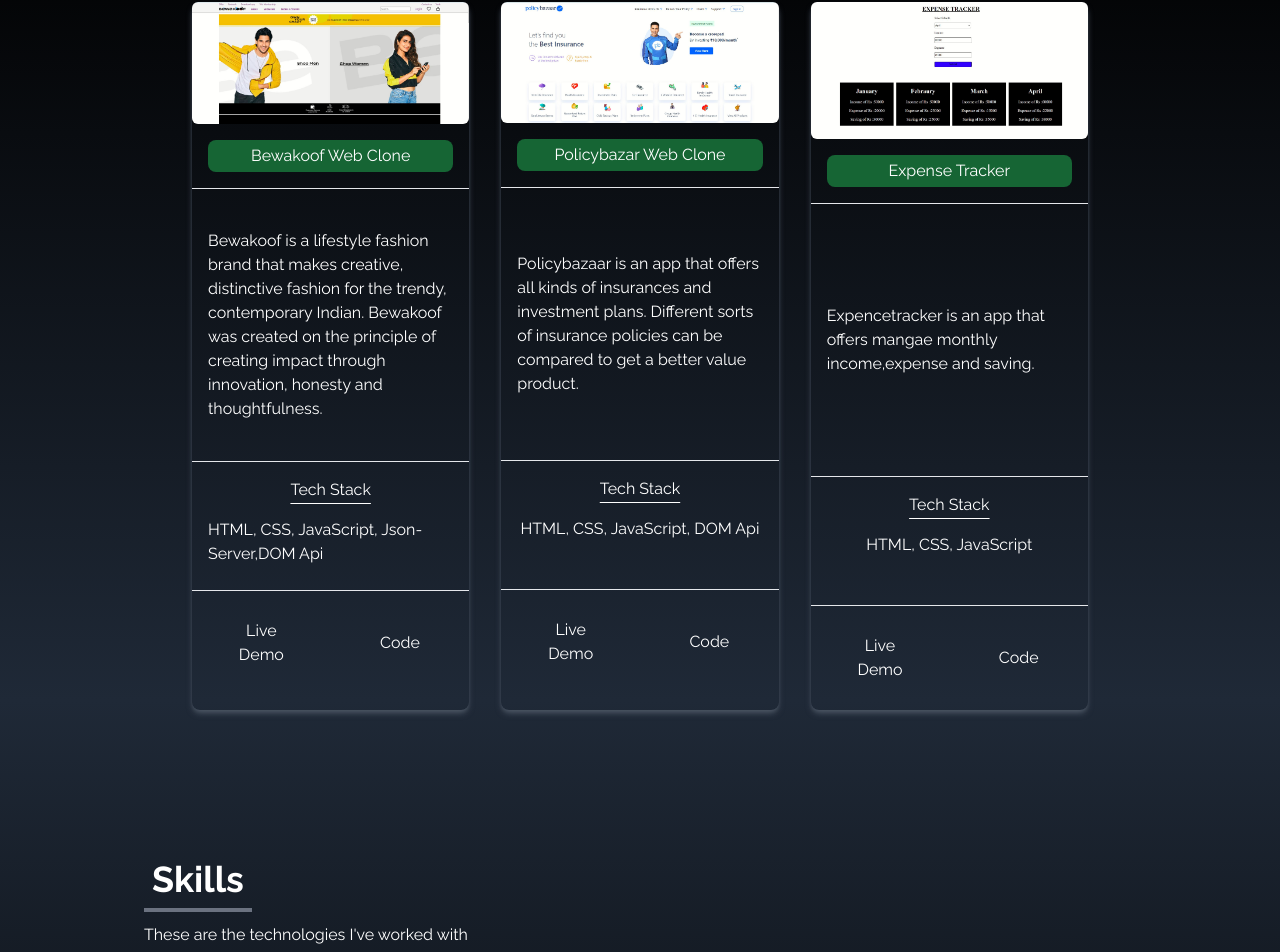
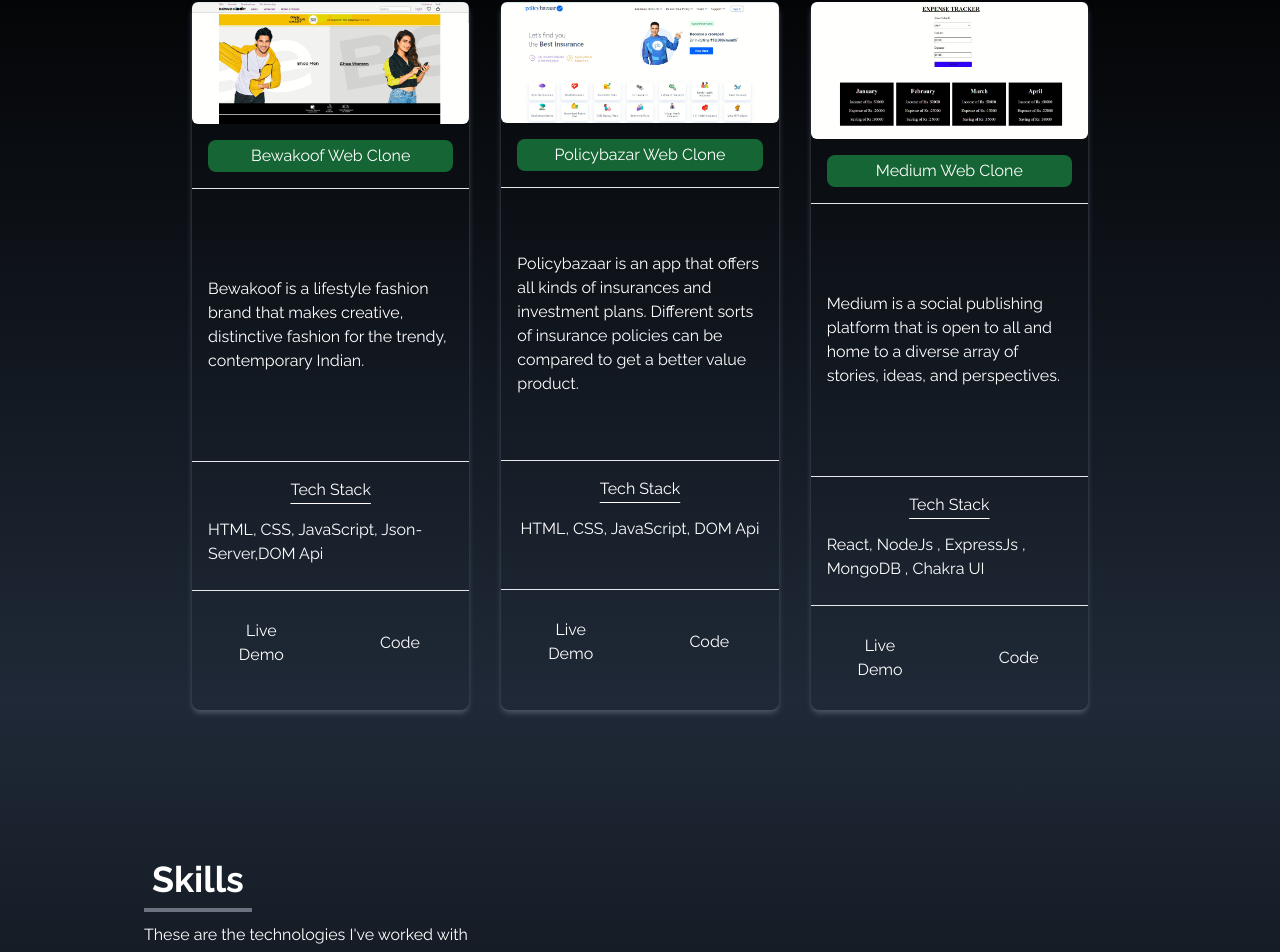
Before and after one commit to gauravsft/portfolio, a React (Create React App) app: page / in a window 1280 px wide. Shown: the part 1700-2652 px from the top of the page. Built offline with nearby package versions, Linux system fonts and the light colour scheme.

Commit message:
mern Project updated

```diff
--- a/src/components/Projects.jsx
+++ b/src/components/Projects.jsx
@@ -22,7 +22,7 @@
       src: bewakoof,
       live: "https://gauravsft.github.io/bewakoof.github.io/",
       code: "https://github.com/gauravsft/bewakoof.github.io",
-      text: "Bewakoof is a lifestyle fashion brand that makes creative, distinctive fashion for the trendy, contemporary Indian. Bewakoof was created on the principle of creating impact through innovation, honesty and thoughtfulness. "
+      text: "Bewakoof is a lifestyle fashion brand that makes creative, distinctive fashion for the trendy, contemporary Indian."
     },
     {
       id: 2,
@@ -35,12 +35,12 @@
     },
     {
       id: 3,
-      name: "Expense Tracker",
-      tech: "HTML, CSS, JavaScript",
+      name: "Medium Web Clone",
+      tech: "React, NodeJs , ExpressJs , MongoDB , Chakra UI",
       src: expanse,
-      live: "https://gauravsft.github.io/ExpenseTracker.github.io/",
-      code: "https://github.com/gauravsft/ExpenseTracker.github.io",
-      text: "Expencetracker is an app that offers mangae monthly income,expense and saving."
+      live: "https://medium-web-app.netlify.app/",
+      code: "https://github.com/gauravsft/Medium-Clone",
+      text: "Medium is a social publishing platform that is open to all and home to a diverse array of stories, ideas, and perspectives."
     }
 
 
```
Also changed, not shown: 1 other file (tests, documents, lock files or other folders).
